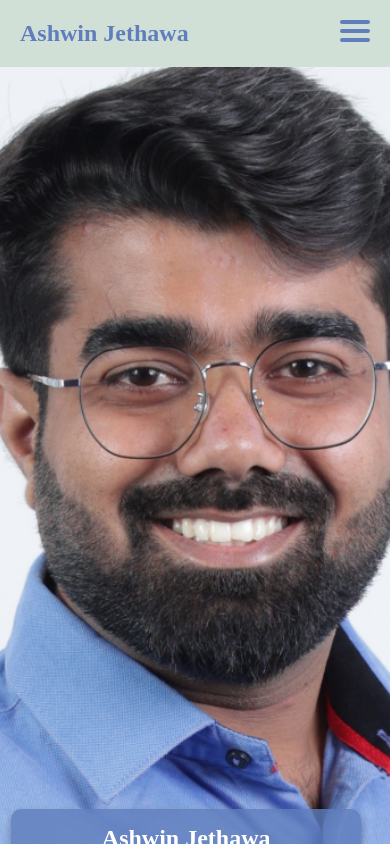
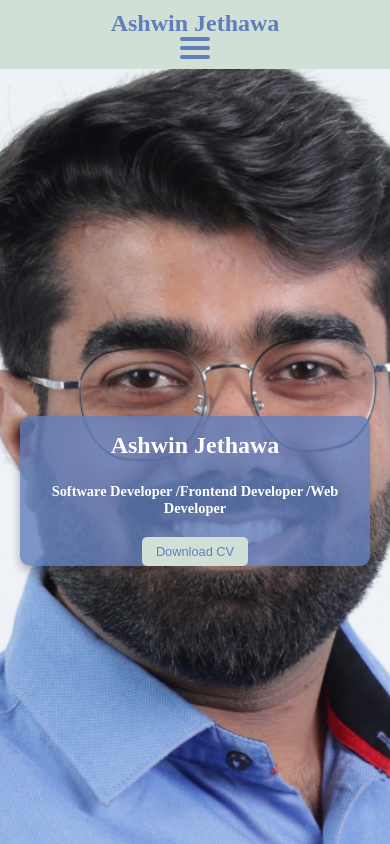
Before and after one commit to arjethawa99/portfolio-ashwin-jethawa, a React (Vite) app: page / in a window 390 px wide. Shown: the top 844 px of the page. Built offline with nearby package versions, Linux system fonts and the light colour scheme.

Commit message:
css changes

```diff
--- a/src/App.css
+++ b/src/App.css
@@ -507,12 +507,12 @@ body {
     }
 }
 
-a{
+a {
     text-decoration: none;
     color: #D1E0D7;
 }
 
-a:hover{
+a:hover {
     color: #607EBC;
 }
 
@@ -524,7 +524,8 @@ a:hover{
     align-items: center;
     text-align: center;
     padding: 50px 20px;
-    background-color: #D1E0D7; /* Light green */
+    background-color: #D1E0D7;
+    /* Light green */
     border-radius: 10px;
     box-shadow: 0px 4px 10px rgba(0, 0, 0, 0.1);
 }
@@ -532,7 +533,8 @@ a:hover{
 /* Heading Animation */
 .headline h1 {
     font-size: 2rem;
-    color: #607EBC; /* Blue */
+    color: #607EBC;
+    /* Blue */
     font-weight: bold;
     opacity: 0;
     animation: fadeIn 1.5s ease-in-out forwards;
@@ -550,7 +552,8 @@ a:hover{
 
 /* Icon Default Styles */
 .social-icon {
-    color: #607EBC; /* Default color */
+    color: #607EBC;
+    /* Default color */
     transition: transform 0.3s ease-in-out, opacity 0.3s ease-in-out;
     display: inline-block;
     animation: bounce 0.6s ease-in-out 1;
@@ -560,20 +563,36 @@ a:hover{
 .social-icon:hover {
     transform: scale(1.2) rotate(8deg);
     opacity: 0.8;
-    color: black; /* Light green */
+    color: black;
+    /* Light green */
 }
 
 /* Fade-in Animation */
 @keyframes fadeIn {
-    0% { opacity: 0; transform: translateY(-10px); }
-    100% { opacity: 1; transform: translateY(0); }
+    0% {
+        opacity: 0;
+        transform: translateY(-10px);
+    }
+
+    100% {
+        opacity: 1;
+        transform: translateY(0);
+    }
 }
 
 /* Bounce Animation */
 @keyframes bounce {
-    0% { transform: translateY(0); }
-    30% { transform: translateY(-10px); }
-    100% { transform: translateY(0); }
+    0% {
+        transform: translateY(0);
+    }
+
+    30% {
+        transform: translateY(-10px);
+    }
+
+    100% {
+        transform: translateY(0);
+    }
 }
 
 /* Responsive Design */
@@ -619,3 +638,60 @@ a:hover{
     transform: scale(1.2) rotate(8deg);
     opacity: 0.8;
 }
+
+/* Mobile desktop */
+@media (max-width: 768px) {
+    .listMenu {
+        display: none;
+        flex-direction: column;
+        position: absolute;
+        top: 60px;
+        left: 0;
+        width: 100%;
+        background-color: #D1E0D7;
+        padding: 10px 0;
+        z-index: 1000;
+        box-shadow: 0 4px 6px rgba(0, 0, 0, 0.1);
+    }
+
+    .listMenu.showMenu {
+        display: flex;
+    }
+}
+
+.container {
+    background: url('./Image/ashfour.JPG') no-repeat center center;
+    background-size: cover;
+}
+
+@media (max-width: 768px) {
+    .container {
+        background: url('./Image/mobileView.png') no-repeat center center;
+        background-size: cover;
+    }
+}
+
+@media (max-width: 768px) {
+    .Greeting-Container {
+        position: static;
+        margin: 20px auto;
+        width: 90%;
+        max-width: 350px;
+        text-align: center;
+    }
+}
+
+@media (max-width: 768px) {
+    .social-icons {
+        flex-wrap: wrap;
+        gap: 15px;
+    }
+}
+
+@media (max-width: 768px) {
+    .Header {
+        flex-direction: column;
+        align-items: center;
+        padding: 10px;
+    }
+}
```
